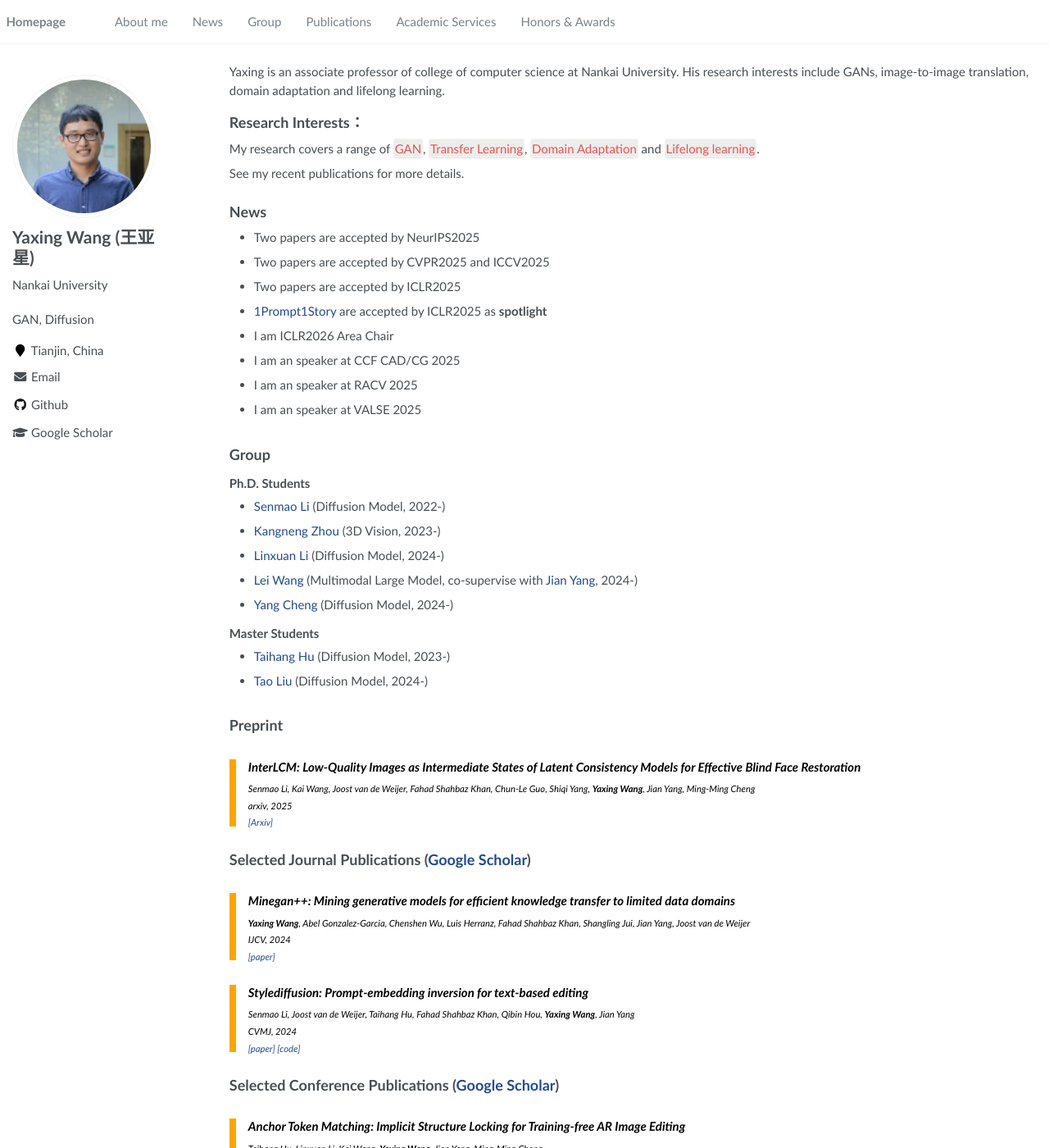
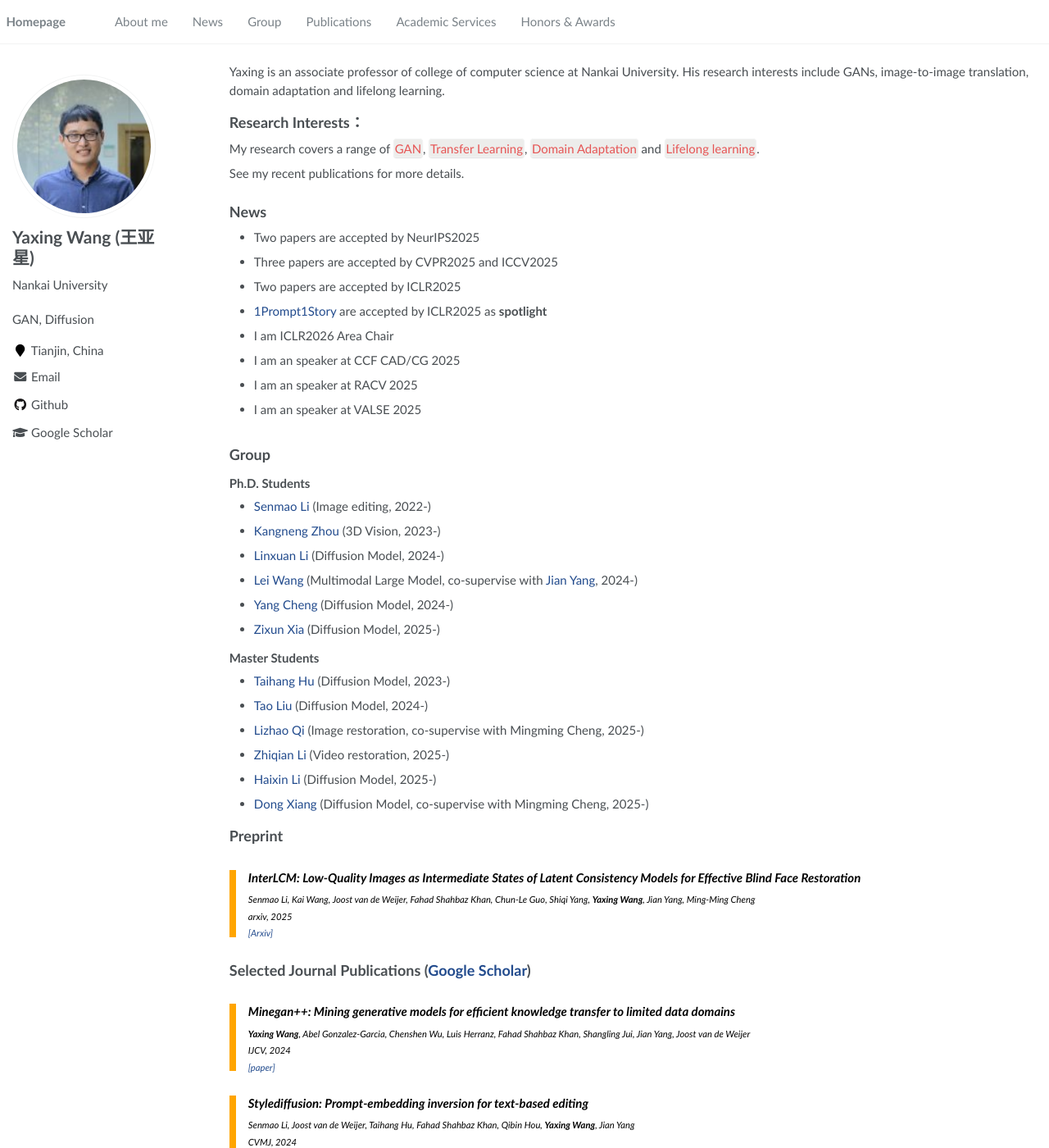
Before and after one commit to yaxingwang/yaxingwang.github.io, a Jekyll site: the page built from _pages/about.md, in a window 1280 px wide and 1400 px high. Shown: the whole window at 82% size. Built offline with Jekyll 4.4.1, drawn with Linux system fonts in a browser that asks for light colours.

Commit message:
Update about.md

```diff
--- a/_pages/about.md
+++ b/_pages/about.md
@@ -31,7 +31,7 @@ See my recent publications for more details.
 
 ## News
 + Two papers are accepted by NeurIPS2025
-+ Two papers are accepted by CVPR2025 and ICCV2025
++ Three papers are accepted by CVPR2025 and ICCV2025
 + Two papers are accepted by ICLR2025
 + [1Prompt1Story](https://github.com/byliutao/1Prompt1Story) are accepted by ICLR2025 as **spotlight**
 + I am ICLR2026 Area Chair
@@ -46,20 +46,23 @@ See my recent publications for more details.
 #### Ph.D. Students
 
 
-+ [Senmao Li](https://scholar.google.com/citations?user=F96SDKwAAAAJ&hl=en) (Diffusion Model, 2022-)
++ [Senmao Li](https://scholar.google.com/citations?user=F96SDKwAAAAJ&hl=en) (Image editing, 2022-)
 + [Kangneng Zhou](https://scholar.google.com/citations?user=y1vvxWYAAAAJ&hl=en) (3D Vision, 2023-)
 + [Linxuan Li](https://scholar.google.com/citations?user=LJzZEXUAAAAJ&hl=zh-CN&oi=ao) (Diffusion Model, 2024-)
 + [Lei Wang](https://gudaochangsheng.github.io/) (Multimodal Large  Model, co-supervise with [Jian Yang](https://gsmis.njust.edu.cn/open/TutorInfo.aspx?dsbh=t6AONNl4pZ5la8fwtaQrXw==&yxsh=z70ppxVSQAs=&zydm=eNM2K21sgHA=), 2024-)
 + [Yang Cheng]() (Diffusion Model, 2024-)
++ [Zixun Xia]() (Diffusion Model, 2025-)
+
 
 
 #### Master Students
 
 + [Taihang Hu](https://scholar.google.com/citations?user=JtjoOmEAAAAJ&hl=en) (Diffusion Model, 2023-)
 + [Tao Liu]() (Diffusion Model, 2024-)
-
-
-
++ [Lizhao Qi]() (Image restoration, co-supervise with Mingming Cheng, 2025-)
++ [Zhiqian Li]() (Video restoration, 2025-)
++ [Haixin Li]() (Diffusion Model, 2025-)
++ [Dong Xiang]() (Diffusion Model, co-supervise with Mingming Cheng, 2025-)
 <span class='anchor' id='-pub'></span>
 
 
```
